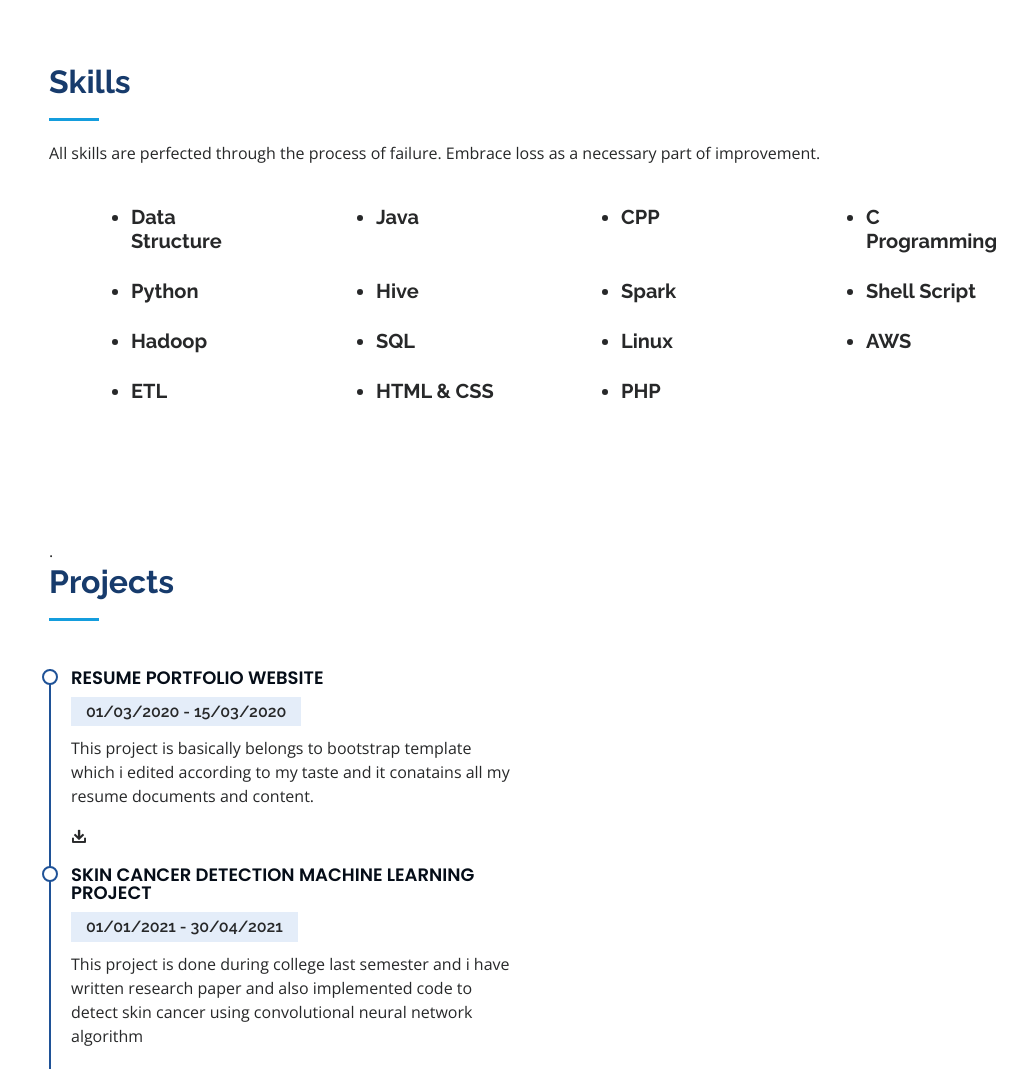
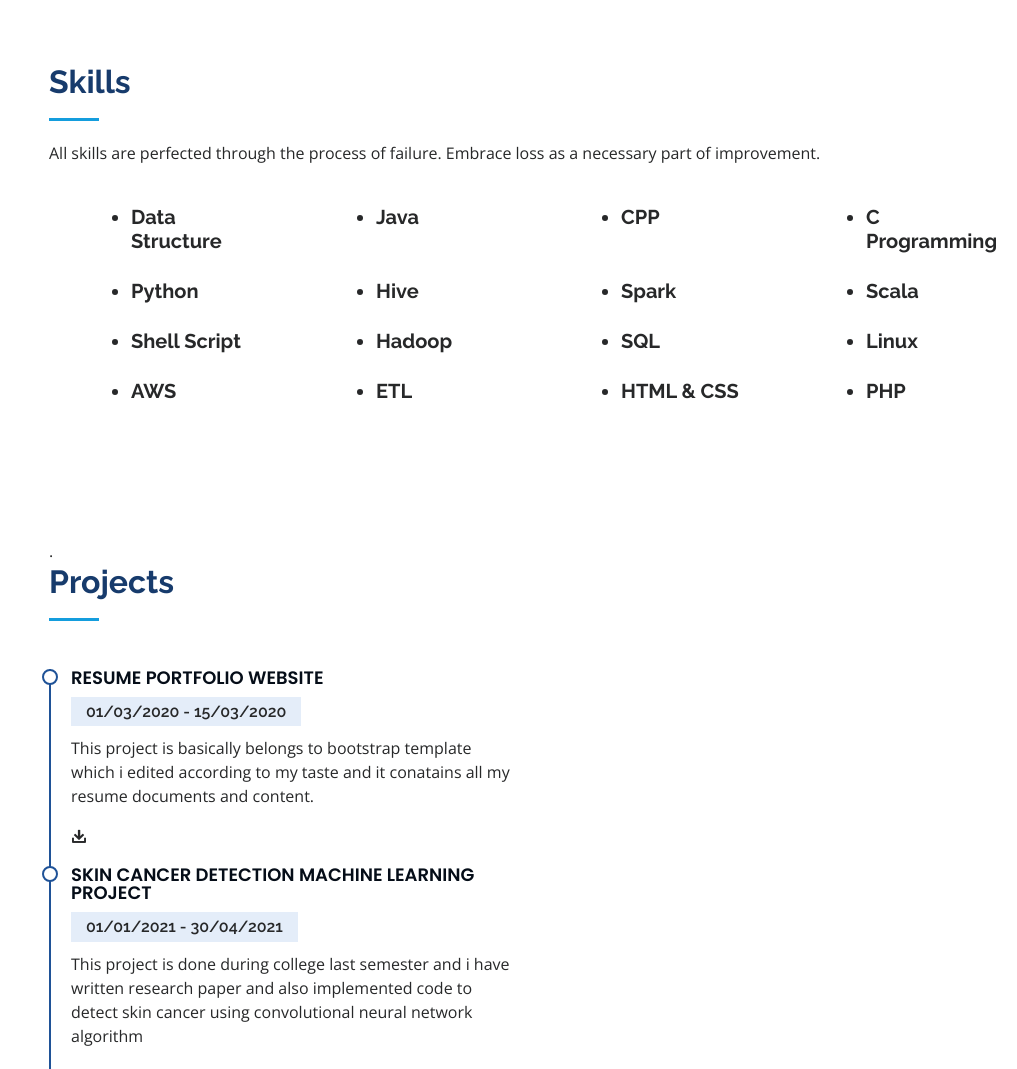
Before and after one commit to dgoyal607/ResumePortfolio, a plain HTML site: page iPortfolio/index.html in a window 1280 px wide. Shown: the part 1973-3042 px from the top of the page, without its empty margins (263-1280 px from the left). Drawn offline with nearby package versions, Linux system fonts and the light colour scheme.

Commit message:
Update index.html

```diff
--- a/iPortfolio/index.html
+++ b/iPortfolio/index.html
@@ -343,6 +343,14 @@
             <ul>
               <h4 class="title">
                 <li>Spark</li>
+              </h4>
+            </ul>
+          </div>
+
+           <div class="col-lg-3" data-aos="fade-up">
+            <ul>
+              <h4 class="title">
+                <li>Scala</li>
               </h4>
             </ul>
           </div>
```
